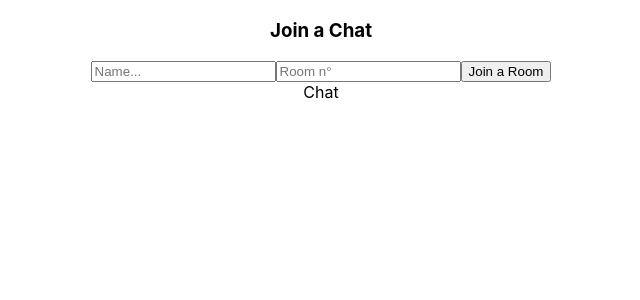
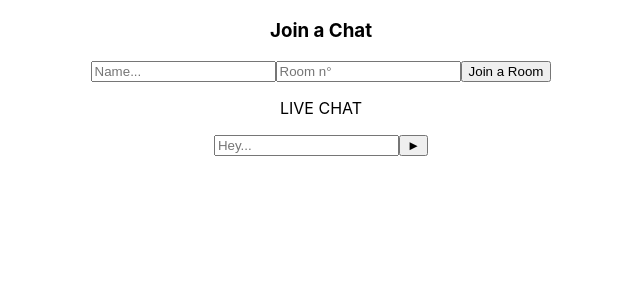
Before and after one commit to santiagoejm/chat_App, a React (Create React App) app in the folder frontend/: page / in a window 1280 px wide. Shown: the top 300 px of the page, without its empty margins (319-959 px from the left). Built offline with nearby package versions, Linux system fonts and the light colour scheme; no server answers.

Commit message:
Chat structure

```diff
--- a/frontend/src/Components/Chat.jsx
+++ b/frontend/src/Components/Chat.jsx
@@ -1,7 +1,18 @@
 import React from "react";
 
 const Chat = ({ socket, userName, room }) => {
-  return <div>Chat</div>;
+  return (
+    <div>
+      <div className="chat-header">
+        <p>LIVE CHAT</p>
+      </div>
+      <div className="chat-body"></div>
+      <div className="chat-footer">
+        <input type="text" placeholder="Hey..." />
+        <button>&#9658;</button>
+      </div>
+    </div>
+  );
 };
 
 export default Chat;
```
